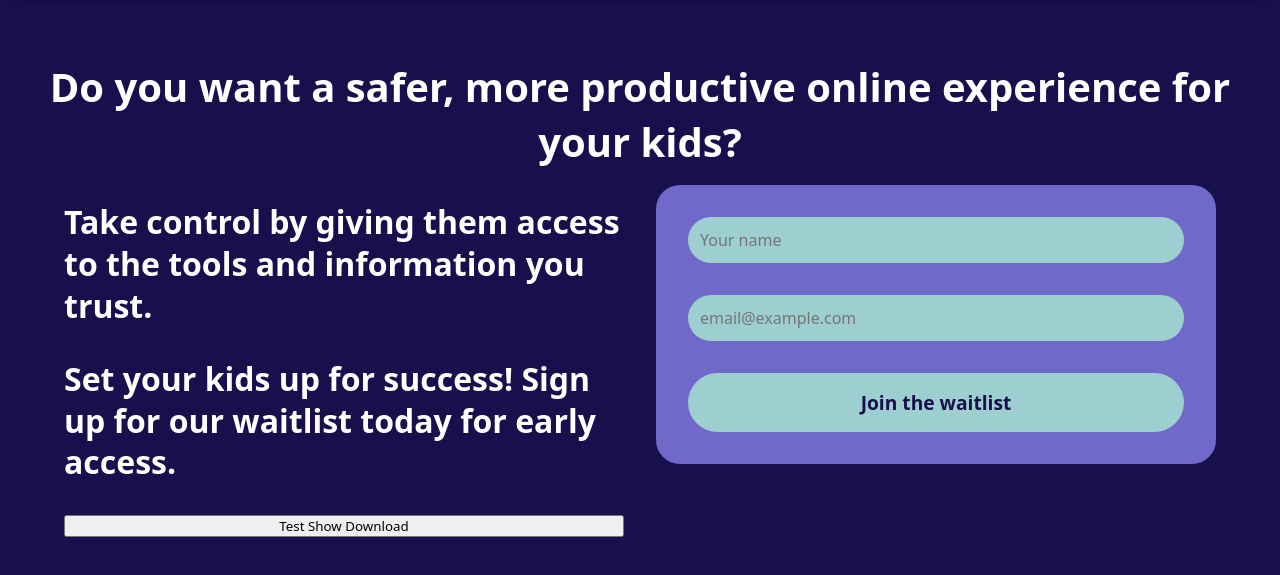
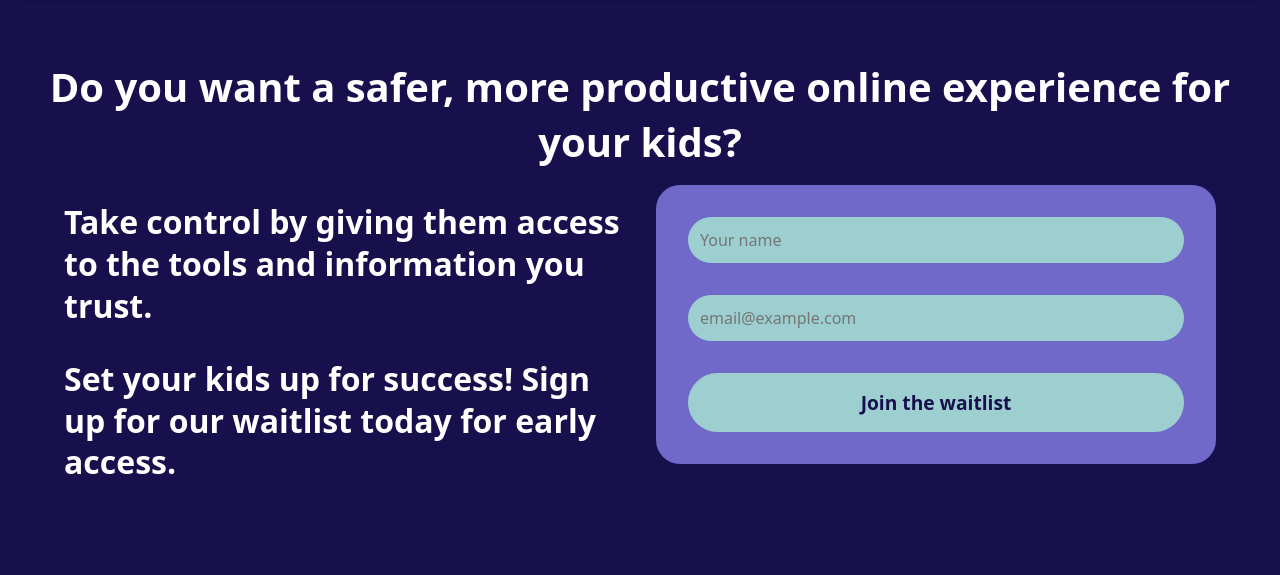
Before and after one commit to AdamHHart/NotSus-landing, a website: page index.html in a window 1280 px wide. Shown: the part 93-668 px from the top of the page. Drawn offline with Linux system fonts and the light colour scheme.

Commit message:
Update index.html remove test download button

```diff
--- a/index.html
+++ b/index.html
@@ -50,9 +50,6 @@
 
                 <h2 class="concern-heading hide-mobile">Take control by giving them access to the tools and information you trust.</h2>
                 <h2 class="concern-heading">Set your kids up for success! Sign up for our waitlist today for early access.</h2>
-                <button type="button" onclick="document.getElementById('download-section').style.display = 'block';">
-                  Test Show Download
-                </button>
             </div>
 
             <div class="right-content">
```
